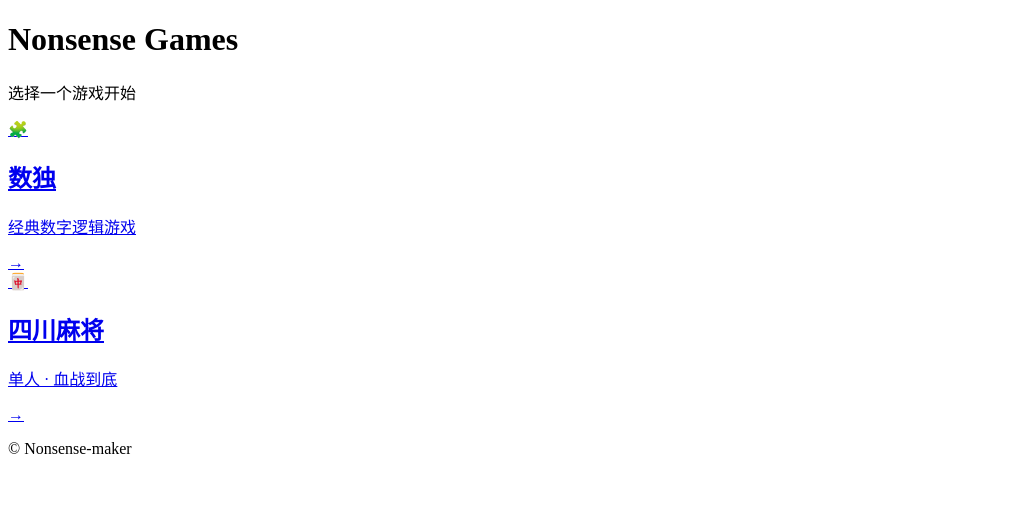
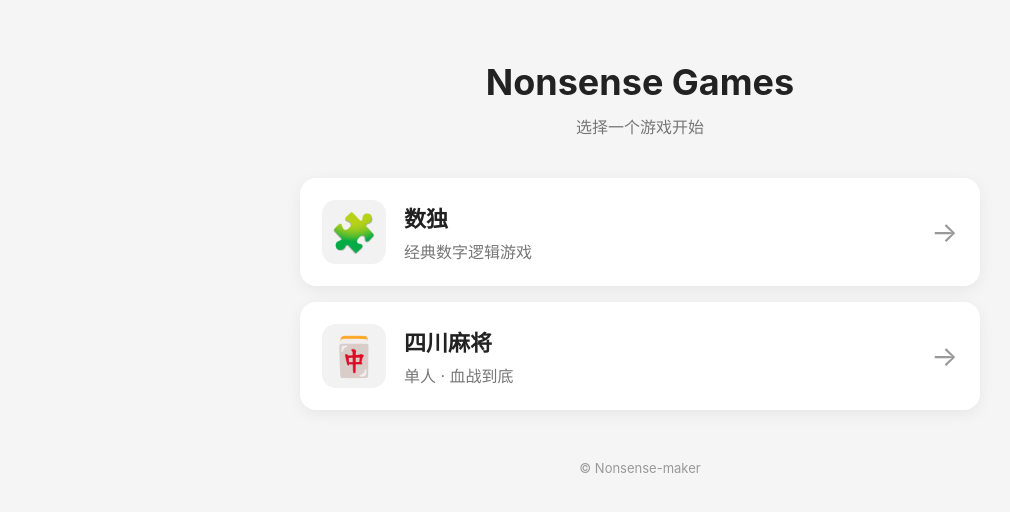
Before and after one commit to Nonsense-maker/game, a plain HTML site: page index.html in a window 1280 px wide. Shown: the whole page, without its empty margins (0-1010 px from the left). Drawn offline with Linux system fonts and the light colour scheme.

Commit message:
Add common styles for game hall layout

```diff
--- a/assets/css/common.css
+++ b/assets/css/common.css
@@ -1 +1,146 @@
-/* Common styles */
+* {
+    box-sizing: border-box;
+}
+
+html,
+body {
+    margin: 0;
+    padding: 0;
+    min-height: 100%;
+}
+
+body {
+    font-family:
+        -apple-system,
+        BlinkMacSystemFont,
+        "Segoe UI",
+        "Microsoft YaHei",
+        sans-serif;
+
+    background: #f5f5f5;
+    color: #222;
+}
+
+.game-hall {
+    width: min(680px, calc(100% - 32px));
+    margin: 0 auto;
+    padding: 60px 0 30px;
+}
+
+.hall-header {
+    text-align: center;
+    margin-bottom: 40px;
+}
+
+.hall-header h1 {
+    margin: 0 0 10px;
+    font-size: 36px;
+}
+
+.hall-header p {
+    margin: 0;
+    color: #777;
+}
+
+.game-list {
+    display: flex;
+    flex-direction: column;
+    gap: 16px;
+}
+
+.game-card {
+    display: flex;
+    align-items: center;
+    gap: 18px;
+
+    padding: 22px;
+
+    background: #fff;
+    border-radius: 16px;
+
+    color: inherit;
+    text-decoration: none;
+
+    box-shadow: 0 4px 16px rgba(0, 0, 0, 0.06);
+
+    transition:
+        transform 0.15s ease,
+        box-shadow 0.15s ease;
+}
+
+.game-card:hover {
+    transform: translateY(-2px);
+
+    box-shadow:
+        0 8px 24px rgba(0, 0, 0, 0.1);
+}
+
+.game-icon {
+    width: 64px;
+    height: 64px;
+
+    display: flex;
+    align-items: center;
+    justify-content: center;
+
+    flex-shrink: 0;
+
+    font-size: 38px;
+
+    background: #f2f2f2;
+    border-radius: 14px;
+}
+
+.game-info {
+    flex: 1;
+}
+
+.game-info h2 {
+    margin: 0 0 6px;
+    font-size: 22px;
+}
+
+.game-info p {
+    margin: 0;
+    color: #777;
+}
+
+.game-arrow {
+    font-size: 28px;
+    color: #999;
+}
+
+.hall-footer {
+    margin-top: 50px;
+    text-align: center;
+
+    color: #999;
+    font-size: 13px;
+}
+
+
+@media (max-width: 600px) {
+
+    .game-hall {
+        padding-top: 40px;
+    }
+
+    .hall-header h1 {
+        font-size: 30px;
+    }
+
+    .game-card {
+        padding: 18px;
+    }
+
+    .game-icon {
+        width: 54px;
+        height: 54px;
+        font-size: 32px;
+    }
+
+    .game-info h2 {
+        font-size: 19px;
+    }
+
+}
```
